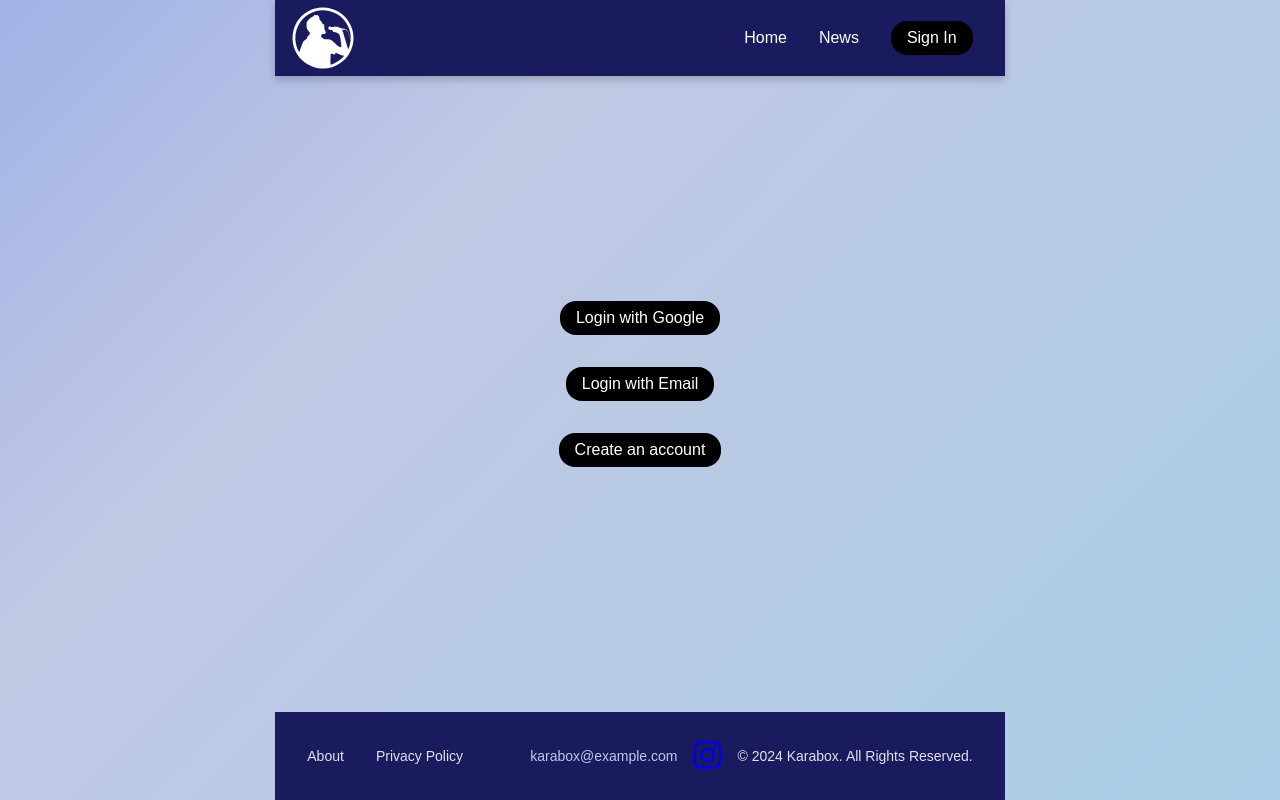
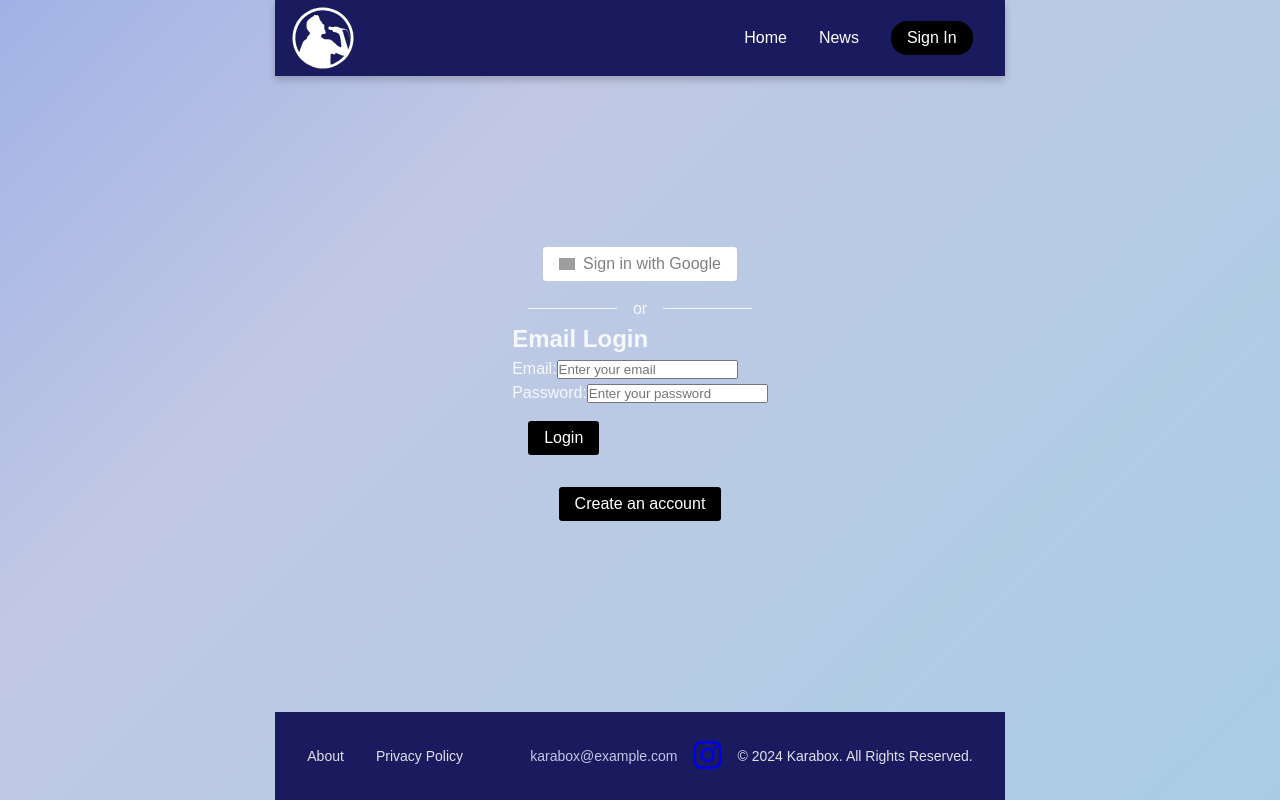
Before and after one commit to yoannLafore/karabox_website, a React (Vite) app in the folder app/: page /login in a window 1280 px wide. Built offline with nearby package versions, Linux system fonts and the light colour scheme; no server answers; grey boxes are pictures that could not be loaded.

Commit message:
feat(login): add google button style

```diff
--- a/app/src/components/auth/button/LoginButton.tsx
+++ b/app/src/components/auth/button/LoginButton.tsx
@@ -1,5 +1,5 @@
 interface AuthButtonProps {
-  label: string;
+  label: JSX.Element | string;
   onClick: () => void;
   loading?: boolean;
 }
@@ -7,7 +7,7 @@ interface AuthButtonProps {
 function LoginButton({ label, onClick, loading = false }: AuthButtonProps) {
   return (
     <button onClick={onClick} disabled={loading}>
-      {loading ? 'Loading...' : label}
+      {label}
     </button>
   );
 }
--- /dev/null
+++ b/app/src/components/auth/login/GoogleLoginButton.module.scss
@@ -0,0 +1,32 @@
+.google-sign-in-button {
+  display: flex;
+
+  align-items: center;
+  justify-content: center;
+
+  span {
+    margin-left: 0.5rem;
+    color: gray;
+  }
+
+  img {
+    max-width: 1rem;
+  }
+
+  button {
+    background-color: white;
+    display: flex;
+    align-items: center;
+    justify-content: center;
+
+    &:hover {
+      background-color: #f1f1f1;
+    }
+  }
+}
+
+.button-label {
+  display: flex;
+  align-items: center;
+  justify-content: center;
+}
--- a/app/src/components/auth/login/GoogleLoginButton.tsx
+++ b/app/src/components/auth/login/GoogleLoginButton.tsx
@@ -1,6 +1,7 @@
 import { useState } from 'react';
 import { loginWithGoogle } from '../../../services/firebaseAuthService';
 import LoginButton from '../button/LoginButton';
+import styles from './GoogleLoginButton.module.scss';
 
 interface GoogleLoginProps {
   onLoginSuccess: () => void;
@@ -8,31 +9,38 @@ interface GoogleLoginProps {
 
 function GoogleLoginButton({ onLoginSuccess }: GoogleLoginProps) {
   const [loading, setLoading] = useState(false);
-  const [error, setError] = useState<string | null>(null);
 
   const handleGoogleLogin = async () => {
     setLoading(true);
-    setError(null);
     try {
       const user = await loginWithGoogle();
       console.log('Logged in user:', user);
       onLoginSuccess();
     } catch (err) {
-      setError('Google login failed. Please try again.');
       console.error(err);
     } finally {
       setLoading(false);
     }
   };
 
+  const label = (
+    <div className={styles['button-label']}>
+      <img
+        src="https://developers.google.com/identity/images/g-logo.png"
+        alt="Google logo"
+        className="google-icon"
+      />
+      <span>Sign in with Google</span>
+    </div>
+  );
+
   return (
-    <div>
+    <div className={styles['google-sign-in-button']}>
       <LoginButton
-        label="Login with Google"
+        label={label}
         onClick={handleGoogleLogin}
         loading={loading}
       />
-      {error && <p style={{ color: 'red' }}>{error}</p>}
     </div>
   );
 }
--- /dev/null
+++ b/app/src/components/auth/login/Login.module.scss
@@ -0,0 +1,20 @@
+.separator {
+  display: flex;
+  align-items: center;
+  margin: 0rem 0;
+
+  width: 100%;
+  &::before,
+  &::after {
+    content: '';
+    flex: 1;
+    border-bottom: 1px solid;
+    margin: 0 1rem;
+  }
+}
+
+.login-menu {
+  button {
+    border-radius: 0.2rem;
+  }
+}
--- a/app/src/components/auth/login/Login.tsx
+++ b/app/src/components/auth/login/Login.tsx
@@ -1,6 +1,7 @@
 import CreateAccountButton from './create_account/CreateAccountButton';
-import EmailLoginButton from './email_login/EmailLoginButton';
+import EmailLogin from './email_login/EmailLogin';
 import GoogleLoginButton from './GoogleLoginButton';
+import styles from './Login.module.scss';
 
 interface LoginProps {
   onLoginSuccess: () => void;
@@ -8,10 +9,11 @@ interface LoginProps {
 
 function Login({ onLoginSuccess }: LoginProps) {
   return (
-    <div>
+    <div className={styles['login-menu']}>
       <main>
         <GoogleLoginButton onLoginSuccess={onLoginSuccess} />
-        <EmailLoginButton />
+        <span className={styles['separator']}>or</span>
+        <EmailLogin onLoginSuccess={onLoginSuccess} />
         <CreateAccountButton />
       </main>
     </div>
```
